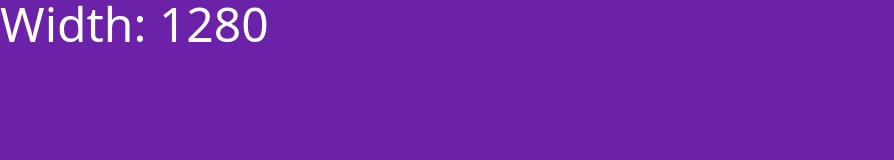
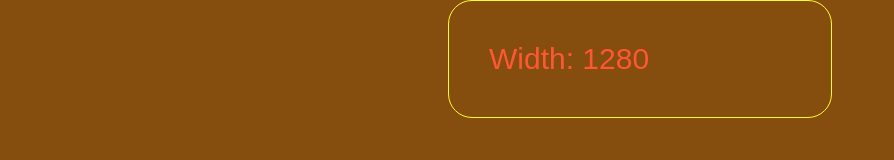
Before and after one commit to jesusgperez/tailwind-sandbox, a plain HTML site: page 17-customization/index.html in a window 1280 px wide. Shown: the whole page, without its empty margins (0-894 px from the left). Drawn offline with nearby package versions, Linux system fonts and the light colour scheme.

Commit message:
A little bit about customization

```diff
--- a/17-customization/index.html
+++ b/17-customization/index.html
@@ -5,14 +5,46 @@
     <meta http-equiv="X-UA-Compatible" content="IE=edge" />
     <meta name="viewport" content="width=device-width, initial-scale=1.0" />
     <script src="https://cdn.tailwindcss.com"></script>
+    <script>
+      tailwind.config = {
+        theme: {
+          screens: {
+            sm: '550px',
+            md: '800px',
+            lg: '1200px',
+            xl: '1440px',
+          },
+          fontFamily: {
+            sans: ['Graphik', 'sans-serif'],
+            serif: ['Merriweather', 'serif'],
+          },
+          extend: {
+            // Extends the original thing
+            colors: {
+              primary: '#ff5733',
+              secondary: '#fffc33'
+            },
+            spacing: {
+              6: '2.5rem',
+              128: '32rem'
+            },
+            borderRadius: {
+              '4xl': '2rem'
+            }
+          }
+        }
+      }
+    </script>
     <title>Customization</title>
   </head>
   <body
     class="bg-black sm:bg-green-800 md:bg-primary lg:bg-yellow-800 xl:bg-purple-800 2xl:bg-orange-800"
   >
-    <h1 class="text-white text-xl md:text-3xl xl:text-5xl">
-      Tailwind is awesome
-    </h1>
+    <div class="border-secondary border p-6 mb-128 max-w-sm mx-auto rounded-3xl">
+      <h1 class="text-primary text-xl md:text-3xl xl:text-5xl">
+        Tailwind is awesome
+      </h1>
+    </div>
 
     <script>
       function showBrowserWidth() {
```
